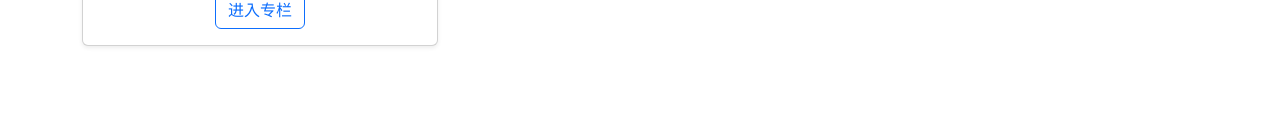
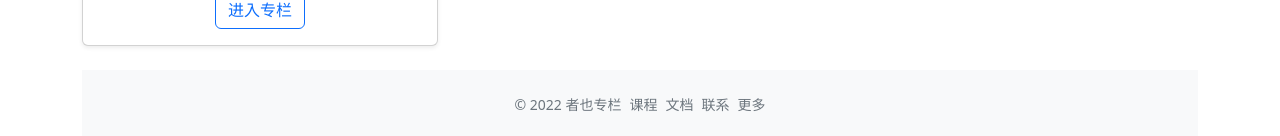
Before and after one commit to xing-6464/zheye, a Vue app: page / in a window 1280 px wide. Shown: the part 1178-1314 px from the top of the page. Before the commit the page ends 1248 px from the top, so only its background shows below. Built offline with nearby package versions, Linux system fonts and the light colour scheme.

Commit message:
安装 vue-router

```diff
--- a/package.json
+++ b/package.json
@@ -10,7 +10,8 @@
   "dependencies": {
     "bootstrap": "^5.2.0",
     "mitt": "^3.0.0",
-    "vue": "^3.2.13"
+    "vue": "^3.2.13",
+    "vue-router": "4"
   },
   "devDependencies": {
     "@typescript-eslint/eslint-plugin": "^5.4.0",
--- a/src/App.vue
+++ b/src/App.vue
@@ -2,7 +2,7 @@
   <div class='container'>
     <global-header :user="user"></global-header>
     <home></home>
-    <!-- <login></login> -->
+    <global-footer></global-footer>
   </div>
 </template>
 
@@ -14,6 +14,7 @@ import 'bootstrap/dist/css/bootstrap.min.css'
 import GlobalHeader, { UserProps } from './components/GlobalHeader.vue'
 import Home from './views/Home.vue'
 import Login from './views/Login.vue'
+import GlobalFooter from './components/GlobalFooter.vue'
 
 const testUser: UserProps = {
   isLogin: false,
@@ -25,7 +26,8 @@ export default defineComponent({
   name: 'App',
   components: {
     GlobalHeader,
-    Home
+    Home,
+    GlobalFooter
     // Login
   },
   setup () {
--- /dev/null
+++ b/src/components/GlobalFooter.vue
@@ -0,0 +1,21 @@
+<template>
+  <footer class="text-center py-4 text-secondary bg-light mt-6">
+    <small>
+      <ul class="list-inline mb-0">
+        <li class="list-inline-item">© 2022 者也专栏</li>
+        <li class="list-inline-item">课程</li>
+        <li class="list-inline-item">文档</li>
+        <li class="list-inline-item">联系</li>
+        <li class="list-inline-item">更多</li>
+      </ul>
+    </small>
+  </footer>
+</template>
+
+<script lang="ts">
+import { defineComponent } from 'vue'
+
+export default defineComponent({
+  name: 'GlobalFooter'
+})
+</script>
```
Also changed, not shown: 1 other file (tests, documents, lock files or other folders).
